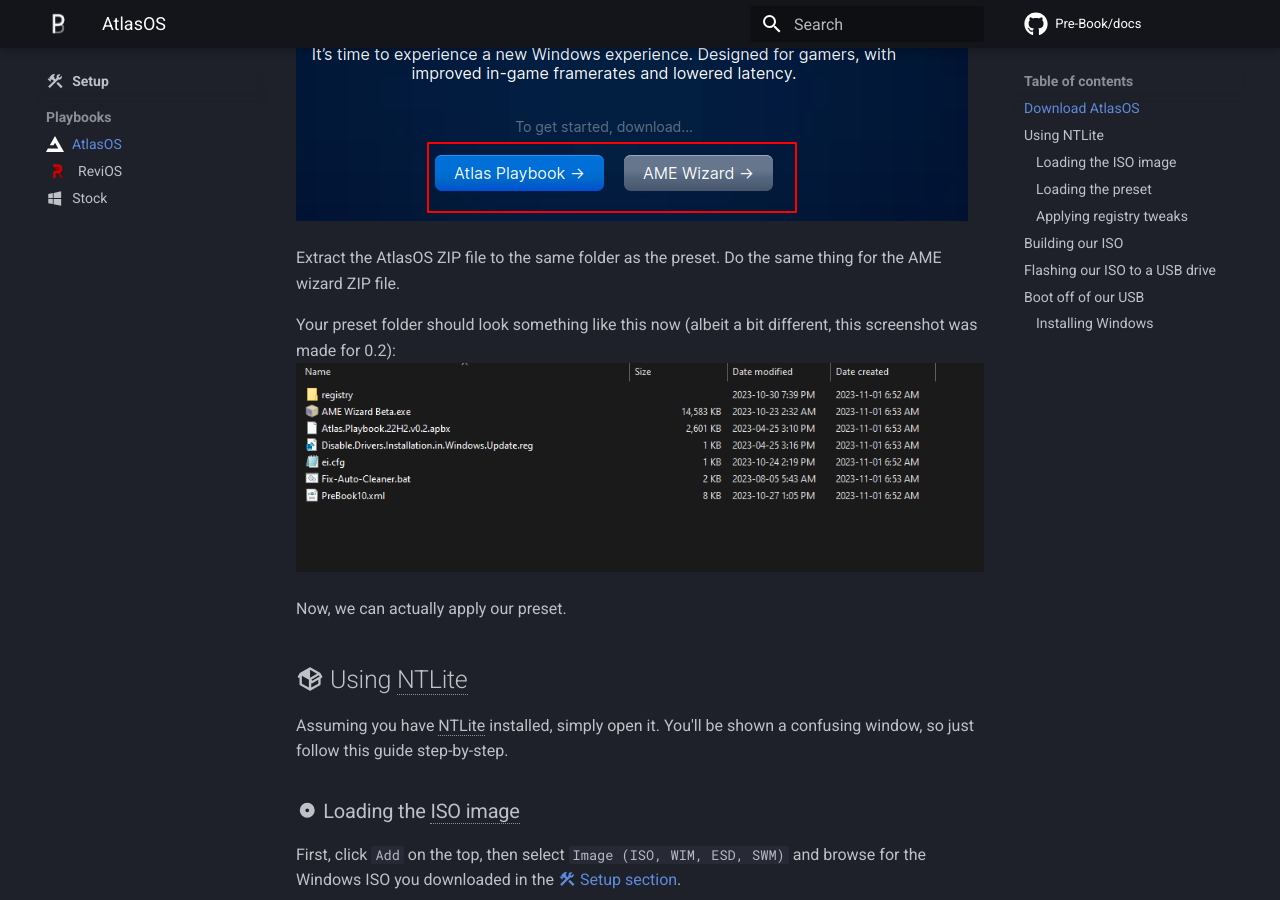
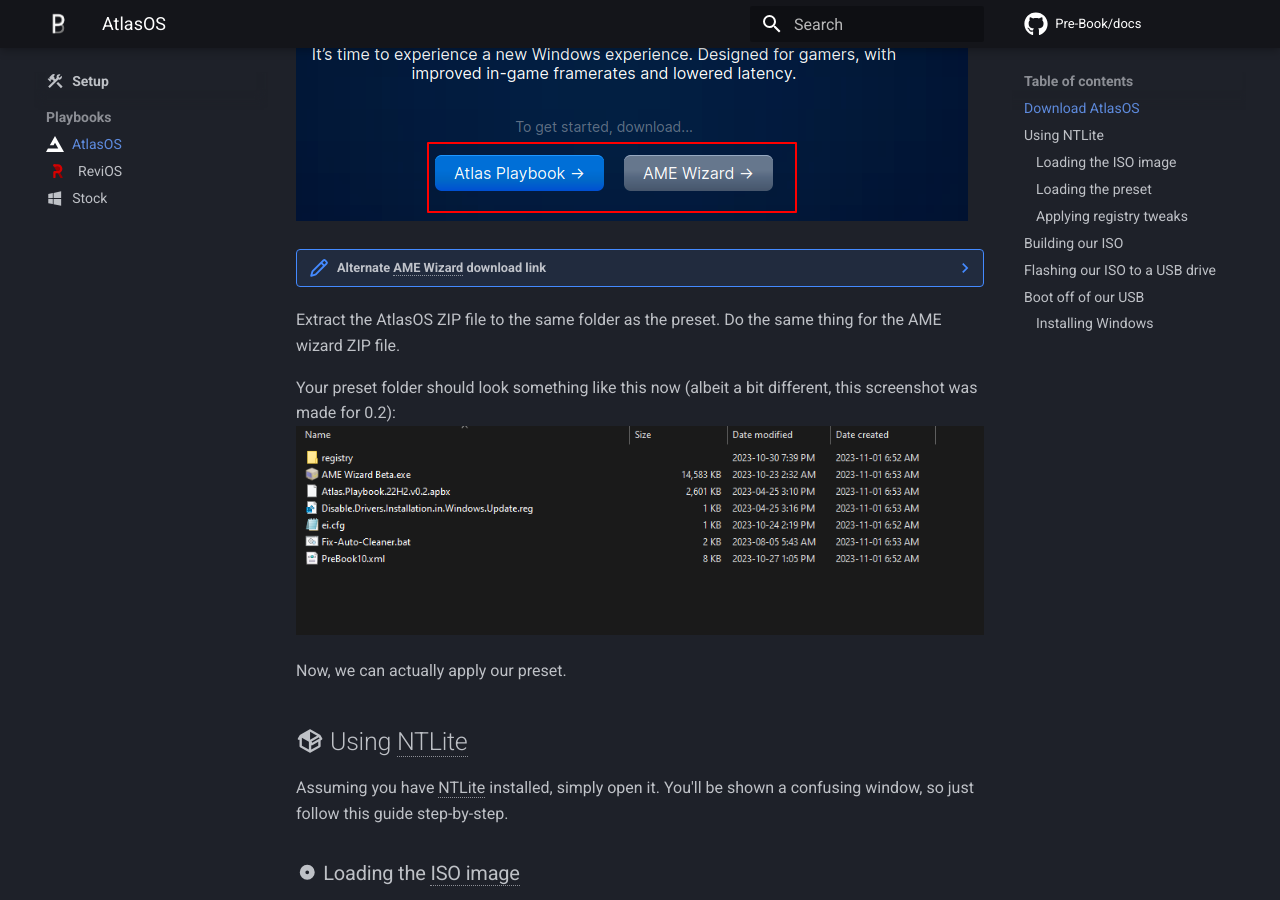
Before and after one commit to Pre-Book/docs, an MkDocs documentation site: the page built from docs/setup/playbooks/atlas.md, in a window 1280 px wide and 900 px high, scrolled down 444 px. Built offline with MkDocs 1.6.1 and Material for MkDocs 9.7.7, drawn with Linux system fonts in a browser that asks for light colours; comment, search, counter and statistics services are not loaded.

Commit message:
feat: alt. AME link

```diff
--- a/docs/setup/playbooks/atlas.md
+++ b/docs/setup/playbooks/atlas.md
@@ -14,7 +14,12 @@ description: Set up PreBook with AtlasOS.
 
 Head on over to the AtlasOS [download page](https://atlasos.net) and get the two files there.
 
+
+
 [![atlas-dl](../../assets/atlas-dl.png)](https://atlasos.net)
+
+??? note "Alternate AME Wizard download link"
+    [git.ameliorated.info/Styris/trusted-uninstaller-cli/releases/latest](https://git.ameliorated.info/Styris/trusted-uninstaller-cli/releases/latest) (Click `AME Wizard Beta.exe`)
 
 Extract the AtlasOS ZIP file to the same folder as the preset. Do the same thing for the AME wizard ZIP file.
 
```
